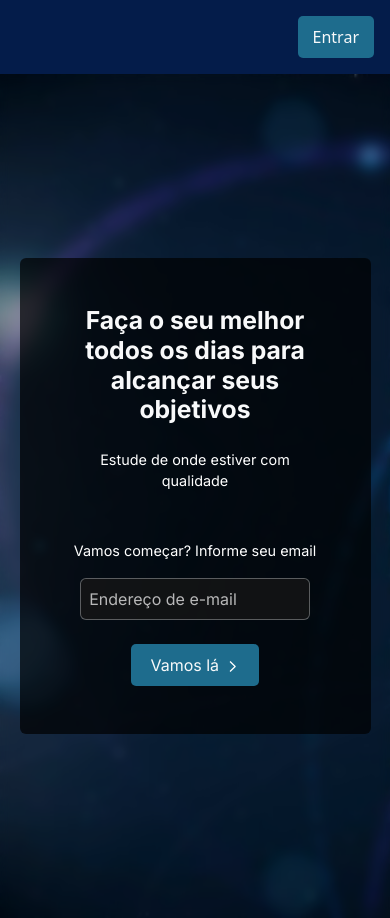
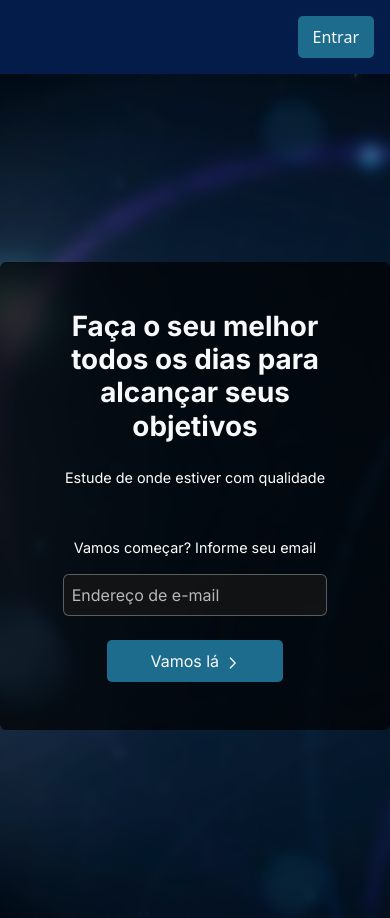
Before and after one commit to VitorNeryz/SoulLogTech, a website: page index.html in a window 390 px wide. Drawn offline with nearby package versions, Linux system fonts and the light colour scheme.

Commit message:
Fix da responsividade para o index.html

```diff
--- a/SCSS/custom.scss
+++ b/SCSS/custom.scss
@@ -102,11 +102,12 @@ $bg-t-black07: rgba(0, 0, 0, 0.7);
   }
 }
 
+/*Celulares 576px pra baixo*/
 @include media-breakpoint-down(sm) {
   /* index.html */
   .bg-image__card,
   .bg-image__card-login {
-    width: 90%;
+    width: 100%;
   }
 
   .card__form {
@@ -117,21 +118,20 @@ $bg-t-black07: rgba(0, 0, 0, 0.7);
   .card__btn {
     display: block;
     margin-top: 1.5em;
-    width: 50%;
+    width: 60%;
   }
 
   .card__input-text {
     width: 90%;
   }
   /* Fim index.html */
-  /* Login.html */
-
-  /* Fim login.html*/
 }
-
+/* 576px até 768px (tablets) */
 @include media-breakpoint-between(sm, md) {
   /* index.html */
-
+  .bg-image__card {
+    width: 70%;
+  }
   .card__input-text {
     width: 90%;
   }
--- a/index.html
+++ b/index.html
@@ -28,7 +28,7 @@
         <div
           class="bg-image__card container rounded p-5 text-center position-relative top-5"
         >
-          <h1 class="card__text fs-2 fw-bold text-light mb-4">
+          <h1 class="card__text fs-1 fw-bold text-light mb-4">
             Faça o seu melhor todos os dias para alcançar seus objetivos
           </h1>
 
```
Also changed, not shown: CSS/style.css, 1 other file.
